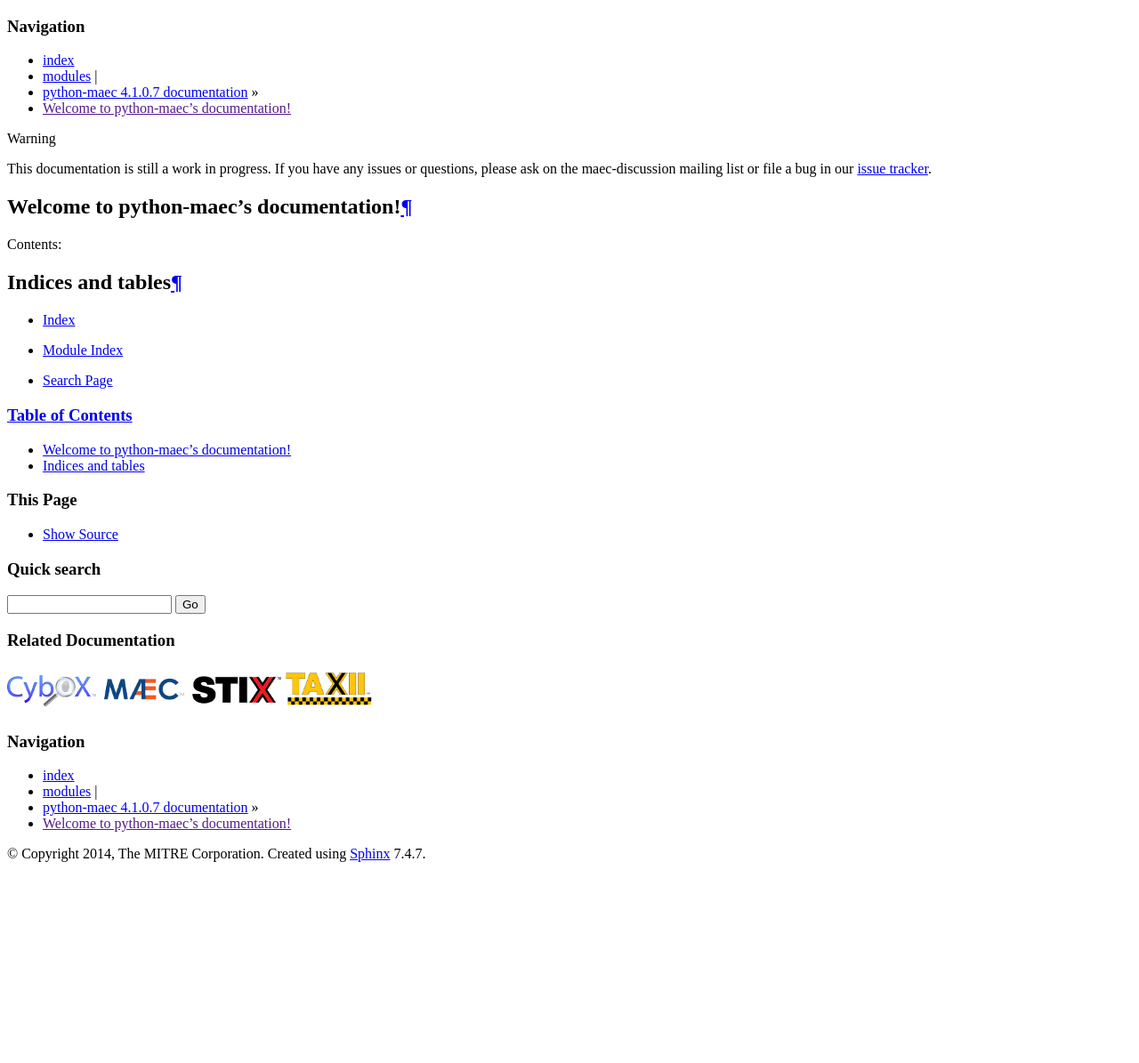
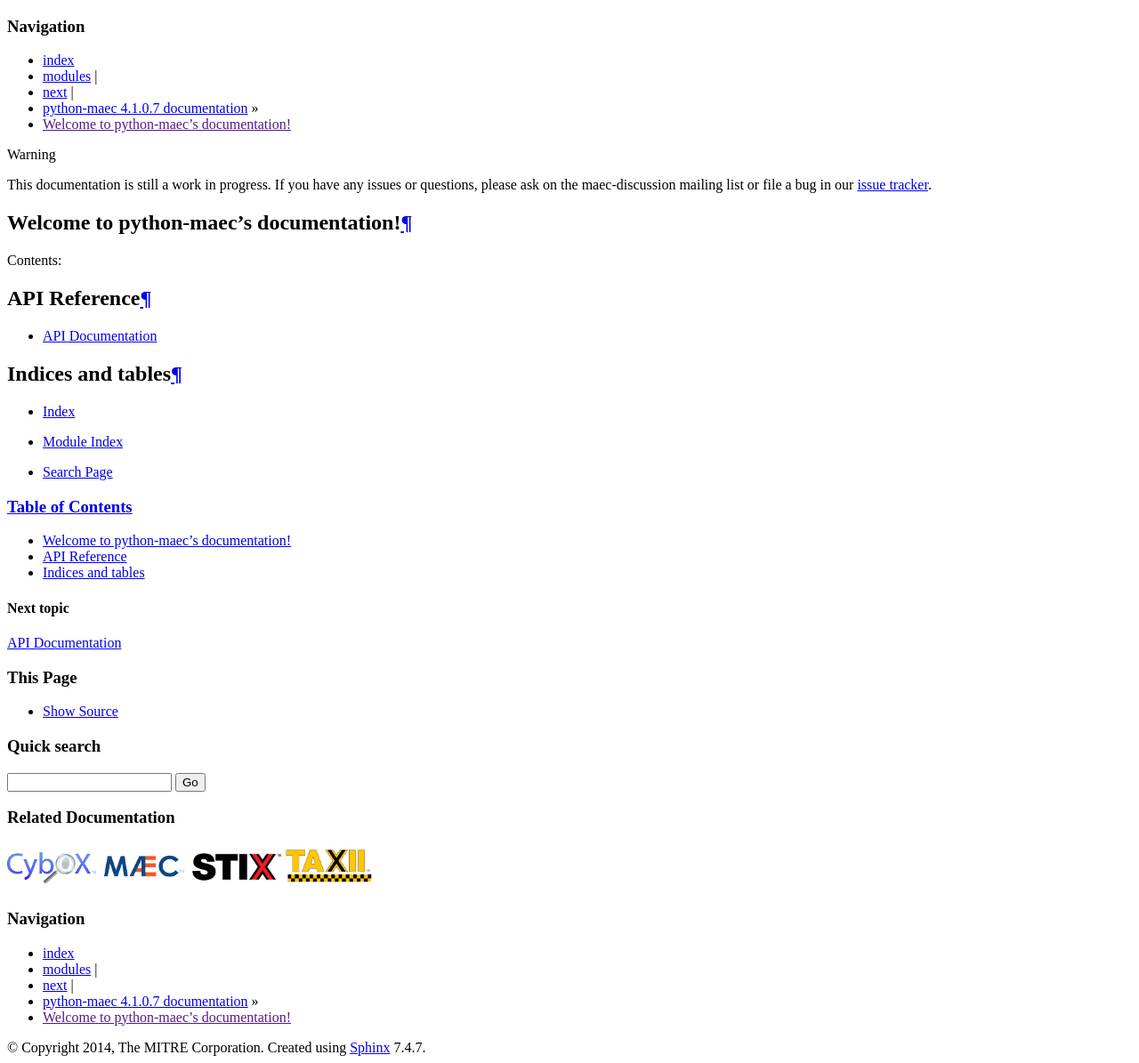
Before and after one commit to MAECProject/python-maec, a Sphinx documentation site: the page built from docs/index.rst, in a window 1280 px wide. Shown: the whole page at 89% size. Built offline with Sphinx 7.4.7, drawn with Linux system fonts in a browser that asks for light colours; the version number is read from the project's files by our own code; before the commit the page ends 977 px from its top, so only the background shows below that.

Commit message:
Added API reference

```diff
--- a/docs/index.rst
+++ b/docs/index.rst
@@ -11,7 +11,13 @@ Contents:
 .. toctree::
    :maxdepth: 2
 
+API Reference
+=============
 
+.. toctree::
+   :maxdepth: 1
+
+   api/index
 
 Indices and tables
 ==================
```
